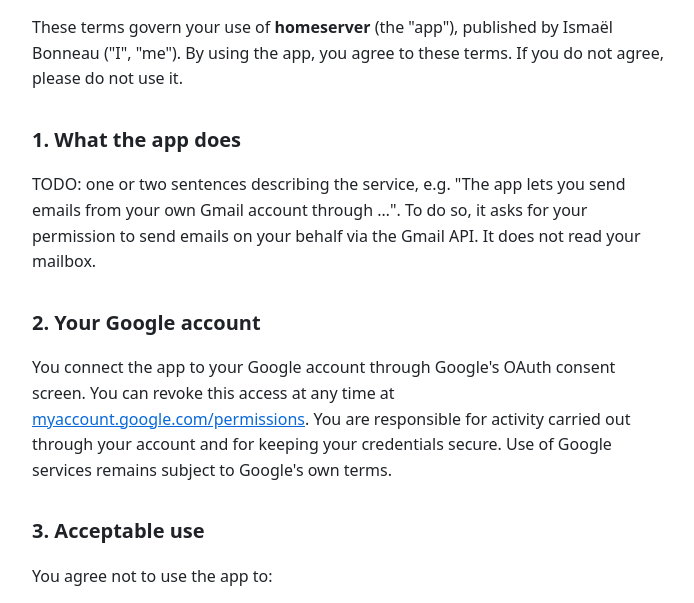
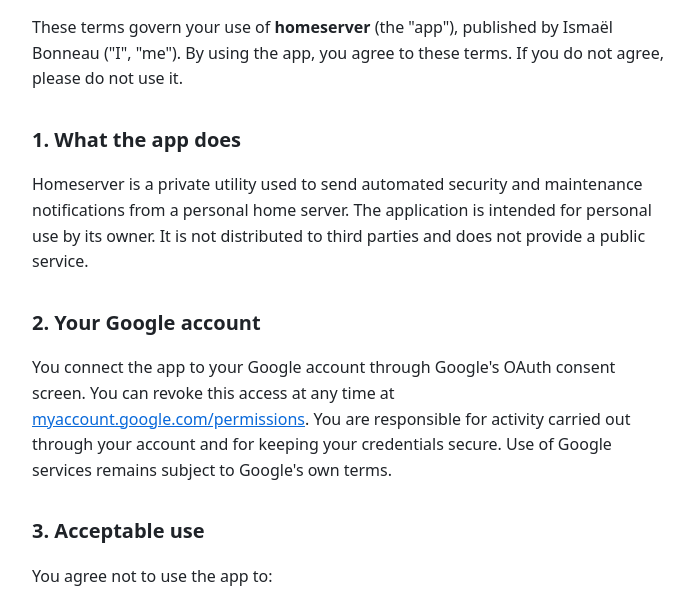
Before and after one commit to ismaelbonneau/ismaelbonneau.github.io, a plain HTML site: page projects/homeserver/terms.html in a window 1280 px wide. Shown: the part 156-759 px from the top of the page, without its empty margins (292-986 px from the left). Drawn offline with Linux system fonts and the light colour scheme.

Commit message:
missing text in terms

```diff
--- a/projects/homeserver/terms.html
+++ b/projects/homeserver/terms.html
@@ -20,10 +20,8 @@
 
     <h2>1. What the app does</h2>
     <p>
-      TODO: one or two sentences describing the service, e.g. "The app lets you send
-      emails from your own Gmail account through …". To do so, it asks for your
-      permission to send emails on your behalf via the Gmail API. It does not read
-      your mailbox.
+Homeserver is a private utility used to send automated security and maintenance notifications from a personal home server.
+        The application is intended for personal use by its owner. It is not distributed to third parties and does not provide a public service.
     </p>
 
     <h2>2. Your Google account</h2>
```
